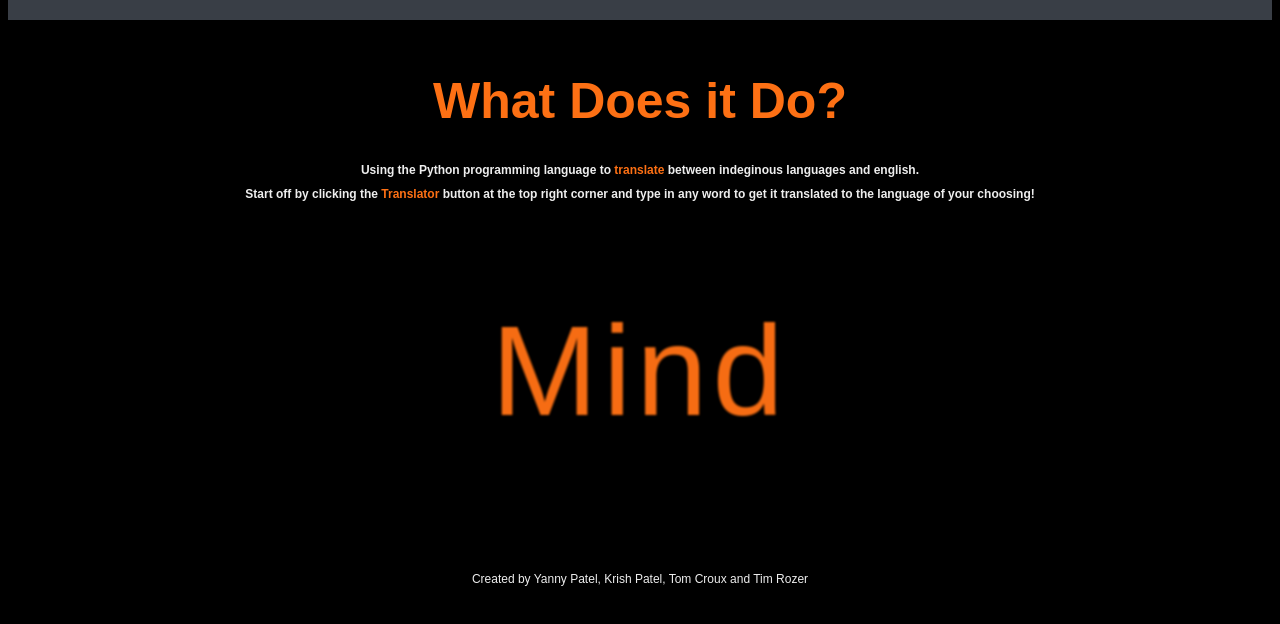
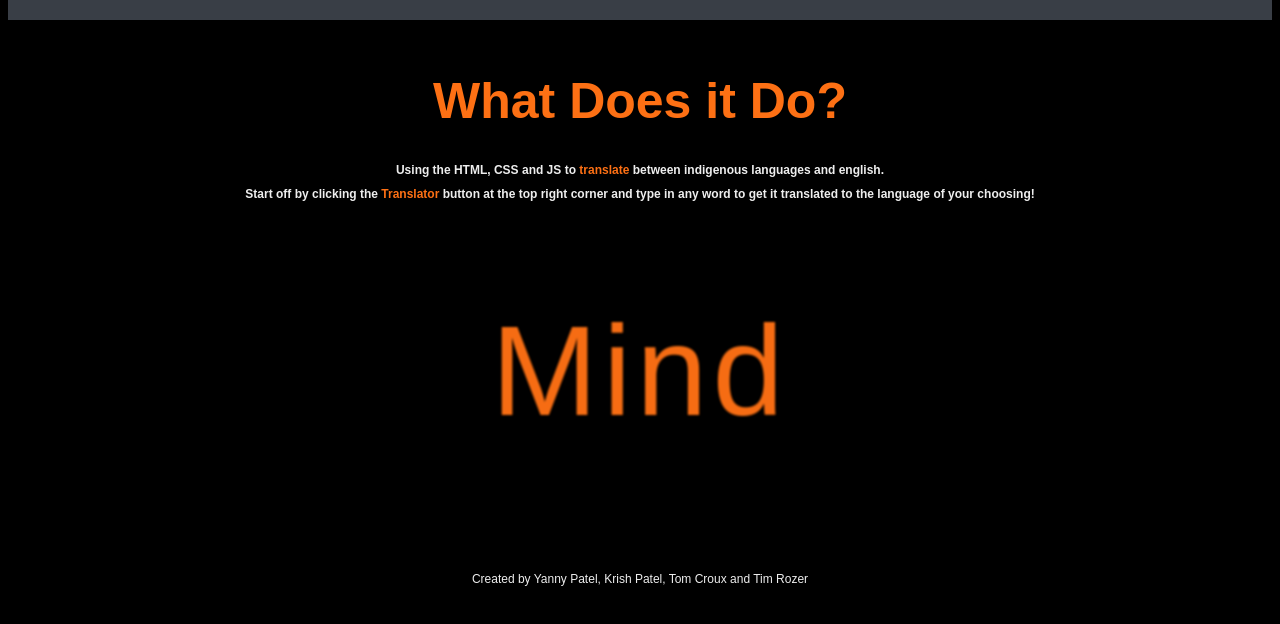
Before and after one commit to Yanny24211/Gooselator, a plain HTML site: page index.html in a window 1280 px wide. Shown: the part 46-670 px from the top of the page. Drawn offline with Linux system fonts and the light colour scheme.

Commit message:
Update index.html

```diff
--- a/index.html
+++ b/index.html
@@ -29,7 +29,7 @@
     <h1>What Does it Do?</h1>
     <!--Just use this paragraph to describe all the features-->
 
-    <h2 id='des1'>Using the Python programming language to <a href='/translator' id='t-link'>translate</a></a> between indeginous languages and english.</h2>
+    <h2 id='des1'>Using the HTML, CSS and JS to <a href='/translator' id='t-link'>translate</a></a> between indigenous languages and english.</h2>
     <h2 id='des1'>Start off by clicking the <a href='/translator' id='t-link'>Translator</a></a> button at the top right corner and type in any word to get it translated to the language of your choosing!</h2>
     <!--This cycling effect was taken from a previous project made by me-->
     <div class='container4'>
```
